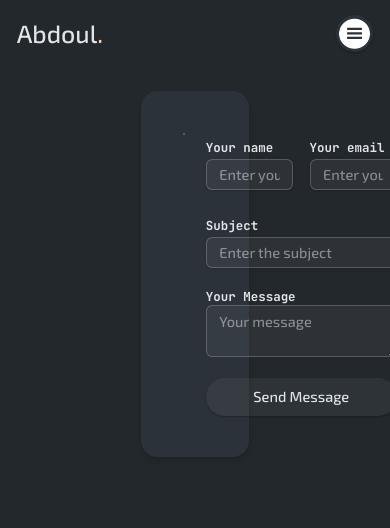
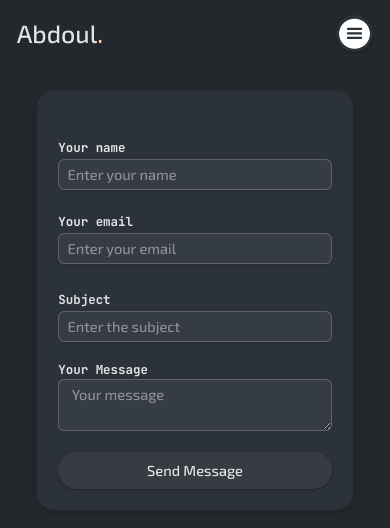
Before and after one commit to Abdoul224GN/portfolio, a Next.js app: page /contact in a window 390 px wide. Shown: the top 528 px of the page. Built offline with nearby package versions, Linux system fonts and the light colour scheme.

Commit message:
feat: Mise en place de la responsive

```diff
--- a/src/app/contact/page.tsx
+++ b/src/app/contact/page.tsx
@@ -7,16 +7,16 @@ import {Button} from "@/components/ui/button";
 export default function Contact() {
     return <>
         <Header/>
-        <section className={`mx-30`}>
-            <div className={`shadow-md bg-muted grid grid-cols-[2fr_3fr] gap-5 p-10 rounded-2xl w-full`}>
+        <section className={`max-lg:mx-5 mx-30`}>
+            <div className={`shadow-md bg-muted grid max-md:grid-cols-1 grid-cols-[2fr_3fr] gap-5 max-md:p-5 p-10 rounded-2xl w-full`}>
                 <div className={``}>
-                    <div className={`backdrop-blur-2xl bg-white/10 border shadow-md border-white/20 rounded-2xl`}>
+                    <div className={`max-md:hidden backdrop-blur-2xl bg-white/10 border shadow-md border-white/20 rounded-2xl`}>
                         <ContactPhoto className={`h-full w-full rounded-2xl`}/>
                     </div>
                 </div>
                 <div className={`w-full`}>
                     <form className={`flex flex-col gap-y-5`}>
-                        <div className={`grid grid-cols-2 gap-x-4`}>
+                        <div className={`grid grid-cols-2 gap-y-4 max-sm:grid-cols-1 gap-x-4`}>
                             <div className={``}>
                                 <Label>Your name</Label>
                                 <Input className={`w-full`} placeholder={`Enter your name`}/>
--- a/src/components/ui/input.tsx
+++ b/src/components/ui/input.tsx
@@ -1,6 +1,6 @@
 export default function Input({className, placeholder}: {className?: string, placeholder: string}) {
     return <>
-        <input className={`shadow-sm w-3/4 bg-white/5 border border-white/20 h-auto rounded-md focus:outline-none focus:ring-1 focus:ring-accent py-1 px-3 text-sm placeholder:text-sm ${className}`}
+        <input className={`shadow-sm w-3/4 bg-white/5 border border-white/20 h-auto rounded-md focus:outline-none focus:ring-1 focus:ring-accent py-1 px-2 text-sm placeholder:text-sm ${className}`}
                placeholder={placeholder}/>
     </>
 }
```
